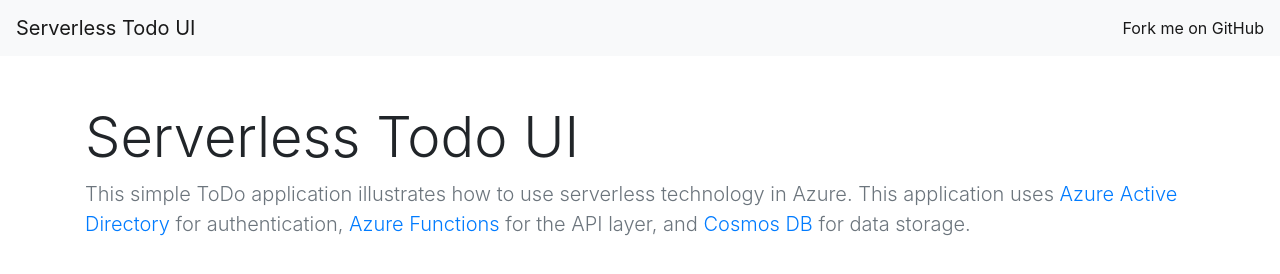
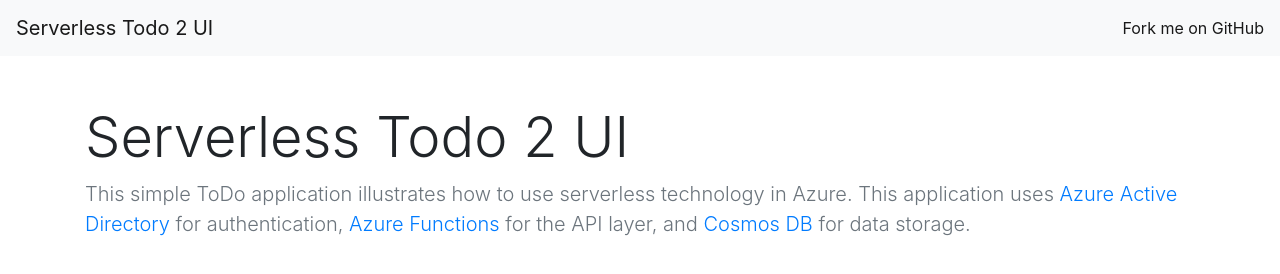
Before and after one commit to ssemyan/TodoServerless2, a plain HTML site: page ServerlessTodoUi/index.html in a window 1280 px wide. Drawn offline with nearby package versions, Linux system fonts and the light colour scheme; a script that the page names is missing.

Commit message:
Update index to say Serverless Todo 2

```diff
--- a/ServerlessTodoUi/index.html
+++ b/ServerlessTodoUi/index.html
@@ -2,20 +2,20 @@
 <html>
 <head>
 	<meta charset="utf-8" />
-	<title>Serverless Todo App</title>
+	<title>Serverless Todo 2 App</title>
 	<link rel="stylesheet" href="https://stackpath.bootstrapcdn.com/bootstrap/4.1.3/css/bootstrap.min.css" integrity="sha384-MCw98/SFnGE8fJT3GXwEOngsV7Zt27NXFoaoApmYm81iuXoPkFOJwJ8ERdknLPMO" crossorigin="anonymous">
 </head>
 <body>
 
 	<nav class="navbar navbar-light bg-light">
-		<a class="navbar-brand" href="#">Serverless Todo UI</a>
+		<a class="navbar-brand" href="#">Serverless Todo 2 UI</a>
 		<span class="navbar-text">
 			<a href="https://github.com/ssemyan/TodoServerless2" target="_blank">Fork me on GitHub</a>
 		</span>
 	</nav>
 
 	<div class="container mt-5">
-		<h1 class="display-4">Serverless Todo UI</h1>
+		<h1 class="display-4">Serverless Todo 2 UI</h1>
 		<p class="lead text-muted">This simple ToDo application illustrates how to use serverless technology in Azure. This application uses <a href="https://azure.microsoft.com/en-us/services/active-directory/" target="_blank">Azure Active Directory</a> for authentication,
             <a href="https://azure.microsoft.com/en-us/services/functions/" target="_blank">Azure Functions</a> for the API layer, and <a href="https://azure.microsoft.com/en-us/services/cosmos-db/" target="_blank">Cosmos DB</a> for data storage.</p>
 
```
